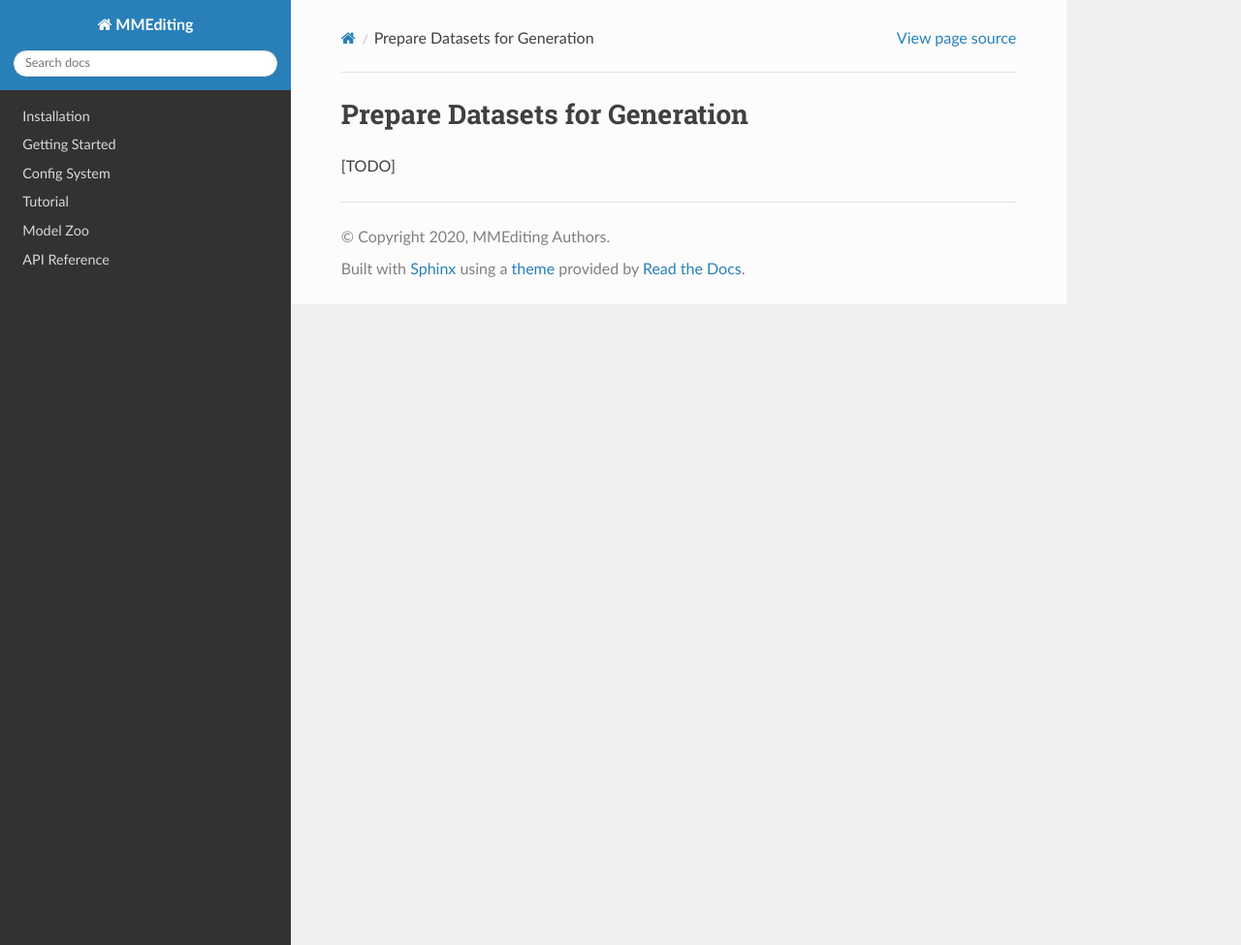
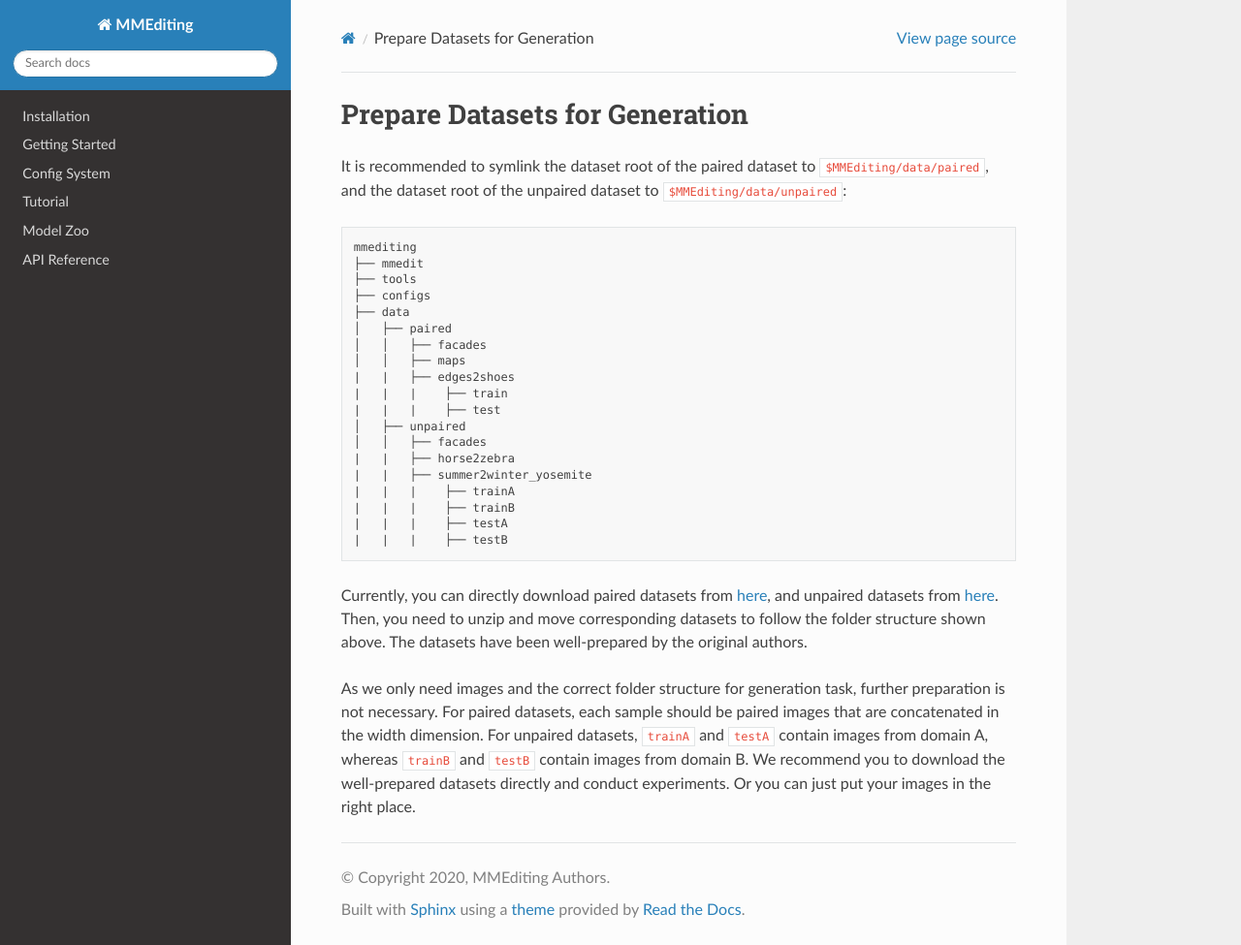
Before and after one commit to open-mmlab/mmagic, a Sphinx documentation site: the page built from docs/datasets_generation.md, in a window 1280 px wide and 975 px high. Shown: the whole window at 97% size. Built offline with Sphinx 7.4.7 and the Read the Docs theme 2.0.0, drawn with Linux system fonts in a browser that asks for light colours.

Commit message:
add doc datasets generation & fix typos

````diff
--- a/docs/datasets_generation.md
+++ b/docs/datasets_generation.md
@@ -1,2 +1,29 @@
 ## Prepare Datasets for Generation
-[TODO]
+
+It is recommended to symlink the dataset root of the paired dataset to `$MMEditing/data/paired`, and the dataset root of the unpaired dataset to `$MMEditing/data/unpaired`:
+
+```
+mmediting
+├── mmedit
+├── tools
+├── configs
+├── data
+│   ├── paired
+│   │   ├── facades
+│   │   ├── maps
+|   |   ├── edges2shoes
+|   |   |    ├── train
+|   |   |    ├── test
+│   ├── unpaired
+│   │   ├── facades
+|   |   ├── horse2zebra
+|   |   ├── summer2winter_yosemite
+|   |   |    ├── trainA
+|   |   |    ├── trainB
+|   |   |    ├── testA
+|   |   |    ├── testB
+```
+
+Currently, you can directly download paired datasets from [here](http://efrosgans.eecs.berkeley.edu/pix2pix/datasets/), and unpaired datasets from [here](https://people.eecs.berkeley.edu/~taesung_park/CycleGAN/datasets/). Then, you need to unzip and move corresponding datasets to follow the folder structure shown above. The datasets have been well-prepared by the original authors.
+
+As we only need images and the correct folder structure for generation task, further preparation is not necessary. For paired datasets, each sample should be paired images that are concatenated in the width dimension. For unpaired datasets, `trainA` and `testA` contain images from domain A, whereas `trainB` and `testB` contain images from domain B. We recommend you to download the well-prepared datasets directly and conduct experiments. Or you can just put your images in the right place.
````
Also changed, not shown: docs/datasets_inpainting.md (+1 -1 lines), docs/datasets_matting.md (+1 -1 lines), docs/datasets_restoration.md (+2 -2 lines).
